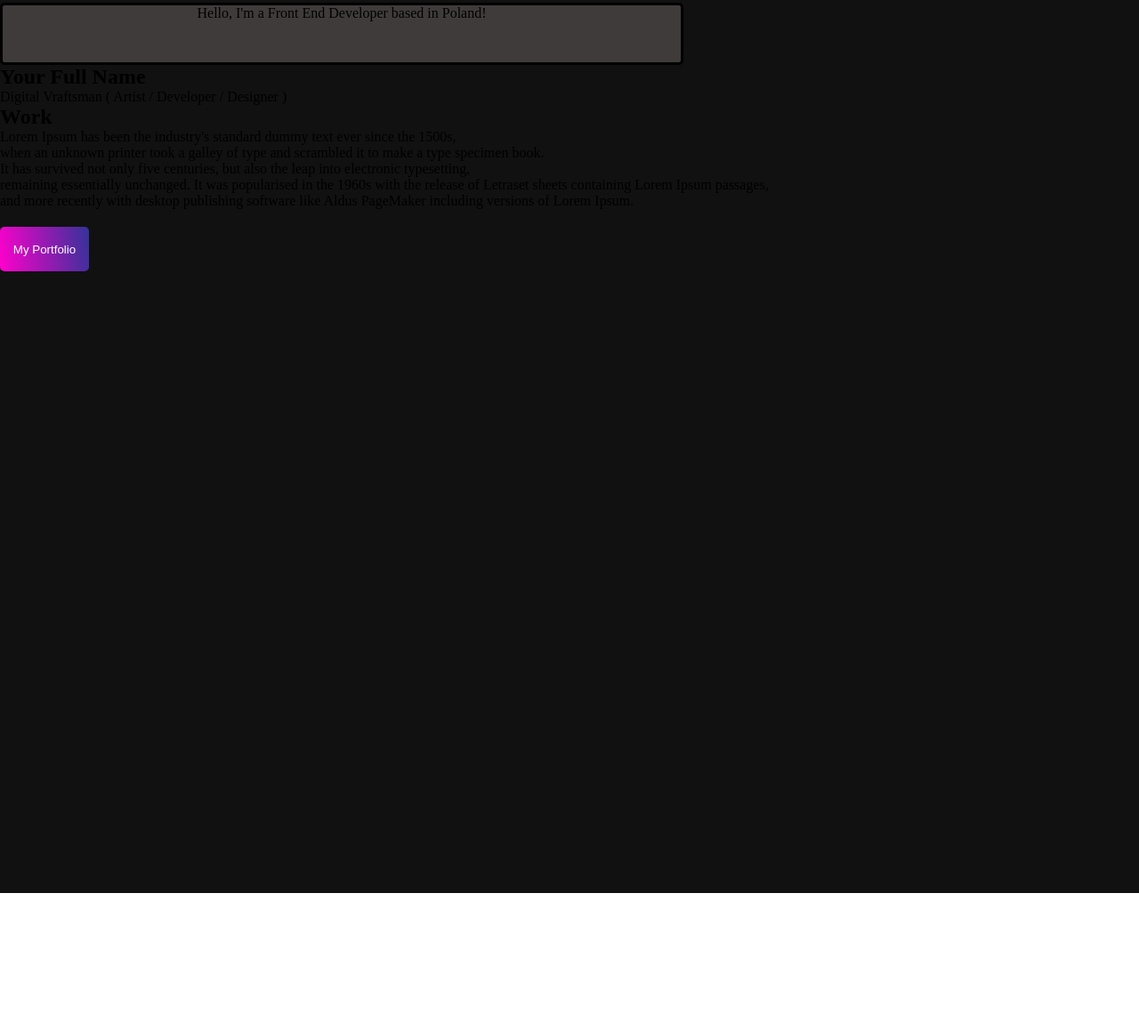
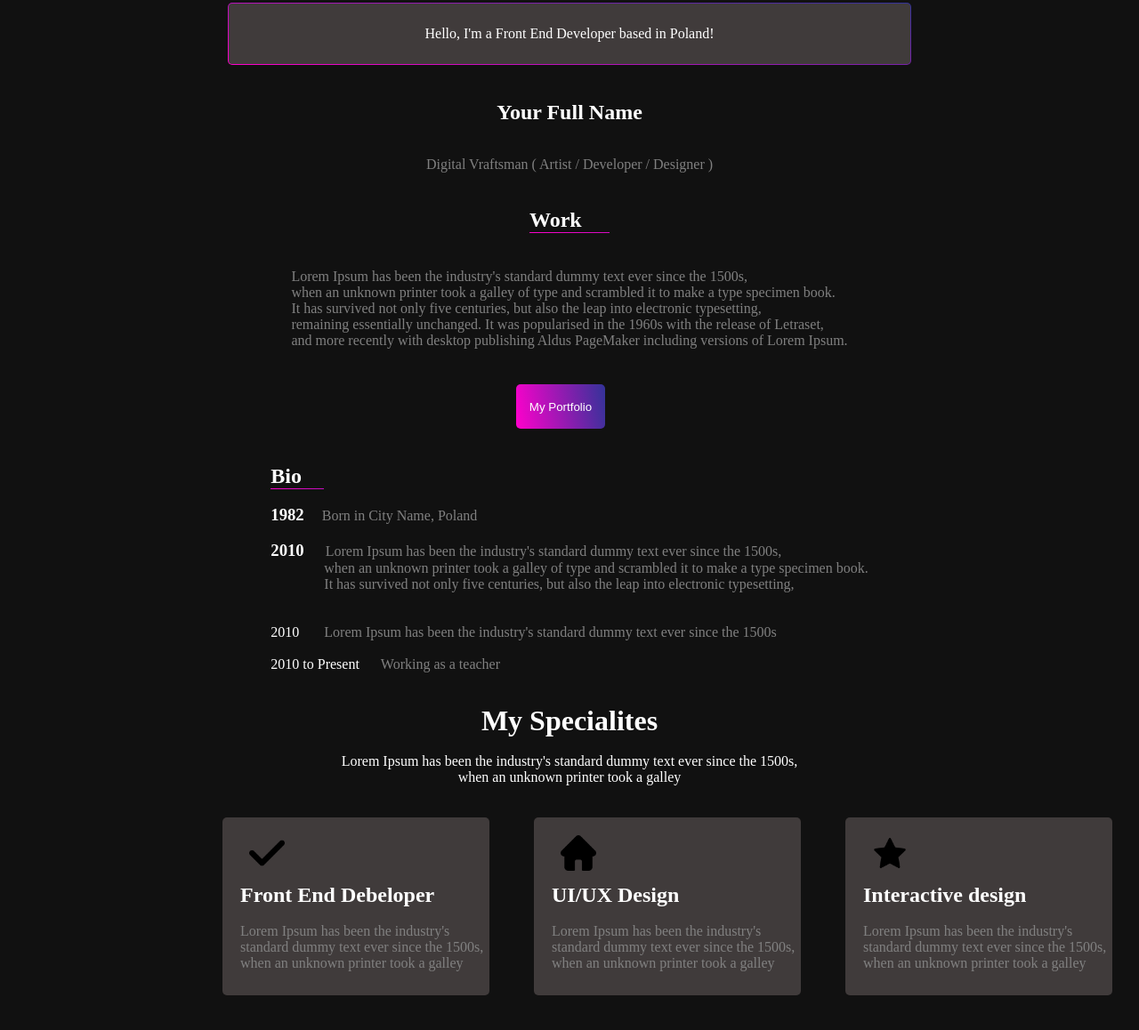
Before and after one commit to Kubamamut1/Kurs, a plain HTML site: page Prace Domowe/Zajecia 5/index.html in a window 1280 px wide. Shown: the part 596-1754 px from the top of the page at 89% size. Before the commit the page ends 1600 px from the top, so only its background shows below. Drawn offline with Linux system fonts and the light colour scheme.

Commit message:
no message

```diff
--- a/Prace Domowe/Zajecia 5/index.html
+++ b/Prace Domowe/Zajecia 5/index.html
@@ -25,11 +25,11 @@
       </header>
       <div>
         <div class="top">
-          <div>
+          <div class="topLeft">
           <h1>Hi. I'm 11latDuR3X.<br />A Front End<br />Web Developer</h1>
           <p>
-            Sed ut perspiciatis, unde omnis iste natus <br />error sit
-            voluptatem accusantium.
+            Sed ut perspiciatis, unde omnis iste natus <br />
+            voluptatem accusantium.<br>
           </p>
           <button class="button1"> Book a Call</button>
           <a >My works</a>
@@ -43,18 +43,55 @@
         <p>Hello, I'm a Front End Developer based in Poland!</p>
         </div>
         <div>
-        <h2>Your Full Name</h2>
+        <h2>Your Full Name</h2><br><br>
         </div>
         <div>
-        <p>Digital Vraftsman ( Artist / Developer / Designer )</p>
+        <p class="pa1">Digital Vraftsman ( Artist / Developer / Designer )</p>
        </div>
-        <h2>Work</h2>
-        <p>Lorem Ipsum has been the industry's standard dummy text ever since the 1500s, <br>
+        <div class="work"><h2>Work</h2></div>
+        <p class="pa">Lorem Ipsum has been the industry's standard dummy text ever since the 1500s, <br>
           when an unknown printer took a galley of type and scrambled it to make a type specimen book. <br>
           It has survived not only five centuries, but also the leap into electronic typesetting,<br>
-          remaining essentially unchanged. It was popularised in the 1960s with the release of Letraset sheets containing Lorem Ipsum passages, <br>
-          and more recently with desktop publishing software like Aldus PageMaker including versions of Lorem Ipsum.</p>
+          remaining essentially unchanged. It was popularised in the 1960s with the release of Letraset, <br>
+          and more recently with desktop publishing  Aldus PageMaker including versions of Lorem Ipsum.</p>
           <button class="button1"> My Portfolio</button>
+          <div class="bio">
+          <div class="bioT"><h2>Bio</h2></div><br>
+          <h3><b>1982</b></h3>&nbsp;&nbsp;&nbsp;&nbsp;&nbsp;<p class="list">Born in City Name, Poland</p><br><br>
+          <h3><b>2010</b></h3>&nbsp;&nbsp;&nbsp;&nbsp;&nbsp; <p class="list">Lorem Ipsum has been the industry's standard dummy text ever since the 1500s, <br>
+            &nbsp;&nbsp; &nbsp;&nbsp;&nbsp;&nbsp;&nbsp; &nbsp;&nbsp;&nbsp;&nbsp;&nbsp; when an unknown printer took a galley of type and scrambled it to make a type specimen book. <br>
+            &nbsp;&nbsp;&nbsp; &nbsp;&nbsp;&nbsp;&nbsp;&nbsp; &nbsp;&nbsp;&nbsp;&nbsp; It has survived not only five centuries, but also the leap into electronic typesetting,<br></p><br><br>
+            <h3<b>2010</b></h3>&nbsp;&nbsp;&nbsp;&nbsp;&nbsp;&nbsp;<p class="list"> Lorem Ipsum has been the industry's standard dummy text ever since the 1500s</p><br><br>
+            <h3<b>2010 to Present</b></h3>&nbsp;&nbsp;&nbsp;&nbsp;&nbsp; <p class="list">Working as a teacher</p>
+          </div><br><br>
+
+          <h1>My Specialites</h1><br>
+          <p style="text-align: center;">Lorem Ipsum has been the industry's standard dummy text ever since the 1500s,<br>when an unknown printer took a galley</p><br><br>
+        </div>
+          <div class="Spec">
+          <div style="margin-left: 250px;"class="leftB">
+            <img style="margin-left: 30px; margin-top: 20px; margin-bottom: 10px;" class="ok" src="ok.png" />
+            <h2>Front End Debeloper</h2><br>
+            <p>Lorem Ipsum has been the industry's
+              &nbsp;&nbsp;&nbsp;&nbsp;&nbsp;standard dummy text ever since the 1500s,
+              &nbsp;&nbsp;&nbsp;&nbsp;&nbsp;when an unknown printer took a galley</p>
+          </div>
+          <div style="margin-left: 50px;" class="midB">
+            <img style="margin-left: 30px; margin-top: 20px; margin-bottom: 10px;" class="home" src="home.png" />
+            <h2>UI/UX Design</h2><br>
+            <p>Lorem Ipsum has been the industry's
+              &nbsp;&nbsp;&nbsp;&nbsp;&nbsp;standard dummy text ever since the 1500s,
+              &nbsp;&nbsp;&nbsp;&nbsp;&nbsp;when an unknown printer took a galley</p>
+          </div>
+          <div style="margin-left: 50px;" class="rightB">
+            <img style="margin-left: 30px; margin-top: 20px; margin-bottom: 10px;" class="star" src="star.png" />
+            <h2>Interactive design</h2><br>
+            <p>Lorem Ipsum has been the industry's
+              &nbsp;&nbsp;&nbsp;&nbsp;&nbsp;standard dummy text ever since the 1500s,
+              &nbsp;&nbsp;&nbsp;&nbsp;&nbsp;when an unknown printer took a galley</p>
+          </div>
+        </div>
+
       </div>
     </div>
   </body>
--- a/Prace Domowe/Zajecia 5/style.css
+++ b/Prace Domowe/Zajecia 5/style.css
@@ -5,7 +5,7 @@
   border: 0;
 }
 .contener {
-  height: 200vh;
+  height: 500vh;
   width: 100vw;
   background-color: #111111;
 }
@@ -18,8 +18,9 @@
   width: 40px;
 }
 .music {
-  height: 400px;
-  width: 400px;
+  margin-right: 60px;
+  height: 300px;
+  width: 300px;
 }
 .header {
   width: 100vw;
@@ -33,12 +34,15 @@
 .mid a {
   margin: 30px;
 }
-h1 {
+.top h1 {
   font-size: 80px;
   font-weight: 700;
   background: -webkit-linear-gradient(10deg, #ff00cc, #333399);
   -webkit-background-clip: text;
   -webkit-text-fill-color: transparent;
+}
+.topLeft {
+  margin-left: 60px;
 }
 .top {
   color: white;
@@ -67,22 +71,97 @@ h1 {
   height: 50px;
   border-radius: 5px;
   margin-right: 20px;
-  margin-top: 20px;
+  margin-top: 40px;
 }
 .bg1 {
+  display: flex;
+  justify-content: center;
+  align-items: center;
   width: 60vw;
   height: 70px;
-  background-color: #403b3b;
-  text-align: center;
   margin-top: 60px;
   border: 3px solid;
   border-radius: 5px;
-
-  /* border-color: -webkit-linear-gradient(10deg, #ff00cc, #333399);*/
+  border: 1px solid transparent;
+  background: linear-gradient(#403b3b, #403b3b) padding-box,
+    linear-gradient(10deg, #ff00cc, #333399) border-box;
 }
-.midalne {
+.midlane {
+  color: white;
   display: flex;
   flex-direction: column;
   align-items: center;
   justify-content: center;
 }
+.midlane h2 {
+  margin-top: 40px;
+}
+.pa {
+  margin-top: 40px;
+  color: grey;
+}
+.pa1 {
+  margin-top: 40px;
+  color: grey;
+}
+.work {
+  width: 90px;
+  border-bottom: 1px solid transparent;
+  background: linear-gradient(#111111, #111111) padding-box,
+    linear-gradient(10deg, #ff00cc, #333399) border-box;
+}
+.list {
+  color: grey;
+}
+.bio h3,
+p {
+  display: inline;
+}
+.bioT {
+  width: 60px;
+  border-bottom: 1px solid transparent;
+  background: linear-gradient(#111111, #111111) padding-box,
+    linear-gradient(10deg, #ff00cc, #333399) border-box;
+}
+.Spec {
+  flex-direction: row;
+  display: flex;
+}
+.Spec h2 {
+  margin-left: 20px;
+  color: white;
+}
+.Spec p {
+  margin-left: 20px;
+  color: gray;
+}
+.ok {
+  height: 40px;
+  width: 40px;
+}
+.home {
+  height: 40px;
+  width: 40px;
+}
+.star {
+  height: 40px;
+  width: 40px;
+}
+.leftB {
+  border-radius: 5px;
+  width: 300px;
+  height: 200px;
+  background-color: #403b3b;
+}
+.midB {
+  border-radius: 5px;
+  width: 300px;
+  height: 200px;
+  background-color: #403b3b;
+}
+.rightB {
+  border-radius: 5px;
+  width: 300px;
+  height: 200px;
+  background-color: #403b3b;
+}
```
Also changed, not shown: Prace Domowe/Zajecia 5/home.png (added), Prace Domowe/Zajecia 5/ok.png (added), Prace Domowe/Zajecia 5/star.png (added).
